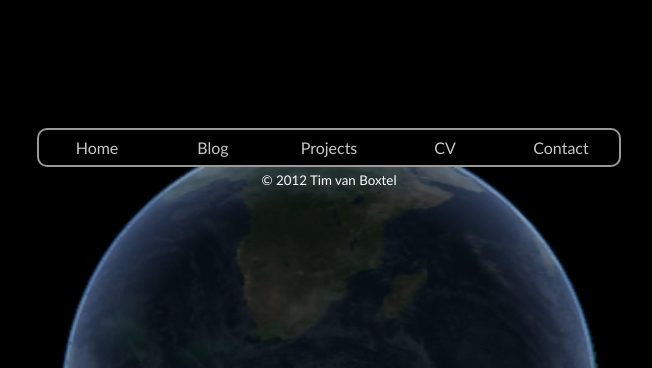
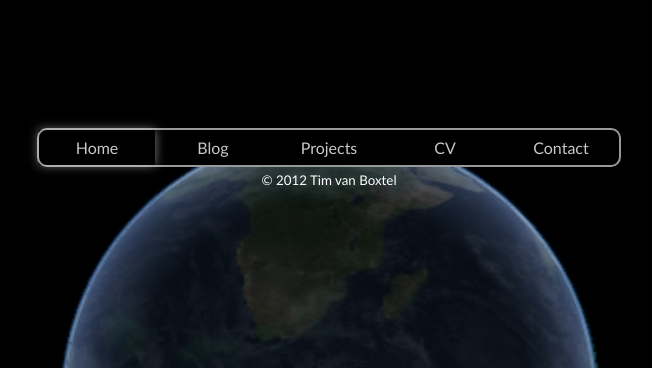
Before and after one commit to SunPowered/homepage, a PHP site: page /tim/index.html in a window 1280 px wide, with the pointer over the restyled element. Shown: the top 368 px of the page, without its empty margins (311-963 px from the left). Run offline with PHP 8.4, Linux system fonts and the light colour scheme.

Commit message:
Hover styling enabled

```diff
--- a/tim/css/style.css
+++ b/tim/css/style.css
@@ -75,6 +75,11 @@ body {
 	padding: 8px;
 }
 
+.menu li:hover {
+	-webkit-box-shadow: 0 0 10px rgba(255,255,255,0.5);
+	-moz-box-shadow: 0 0 10px rgba(255,255,255,0.5);
+	box-shadow: 0 0 10px rgba(255,255,255,0.5);
+}
 
 .dynamic_content {
 	display: none;
```
